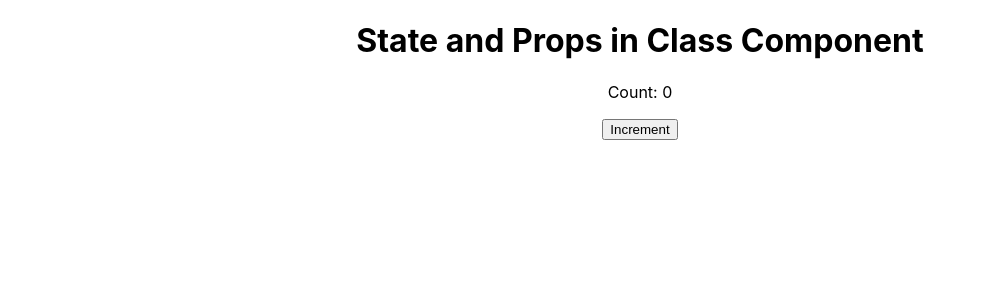
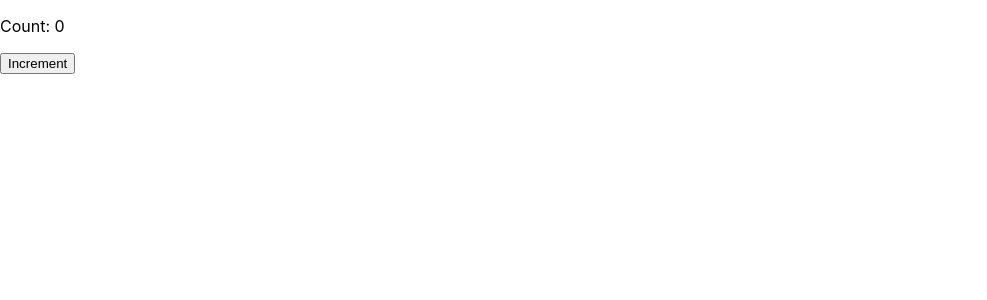
Before and after one commit to krishansharma11/30DaysOfReact, a React (Create React App) app in the folder react_course/: page / in a window 1280 px wide. Shown: the top 300 px of the page, without its empty margins (0-987 px from the left). Built offline with nearby package versions, Linux system fonts and the light colour scheme.

Commit message:
update counter

```diff
--- a/react_course/src/App.js
+++ b/react_course/src/App.js
@@ -1,34 +1,18 @@
-import './App.css';
-import React, { useState } from 'react';
+import React, { useState } from "react";
 
-class App extends React.Component {
+const App = () => {
+  const [count, setCount] = useState(0);
 
-  constructor(props) {
-    super()
-    this.state = { count: 0 }
-  }
+  const handleClick = () => {
+    setCount(count + 1);
+  };
 
-  Welcome = (props) => {
-    return <h1>State and Props in {props.msg}</h1>
-  }
-
-  UpdateCount = () => {
-    this.setState((prevState) => ({
-      count: prevState.count + 1,
-    }));
-  }
-
-  render() {
-    return (
-      <div className="App">
-        <this.Welcome msg="Class Component" />
-        <p>Count: {this.state.count}</p>
-        <button onClick={this.UpdateCount}>Increment</button>
-
-      </div>
-    );
-  }
-}
-
+  return (
+    <div>
+      <p>Count: {count}</p>
+      <button onClick={handleClick}>Increment</button>
+    </div>
+  );
+};
 
 export default App;
```
